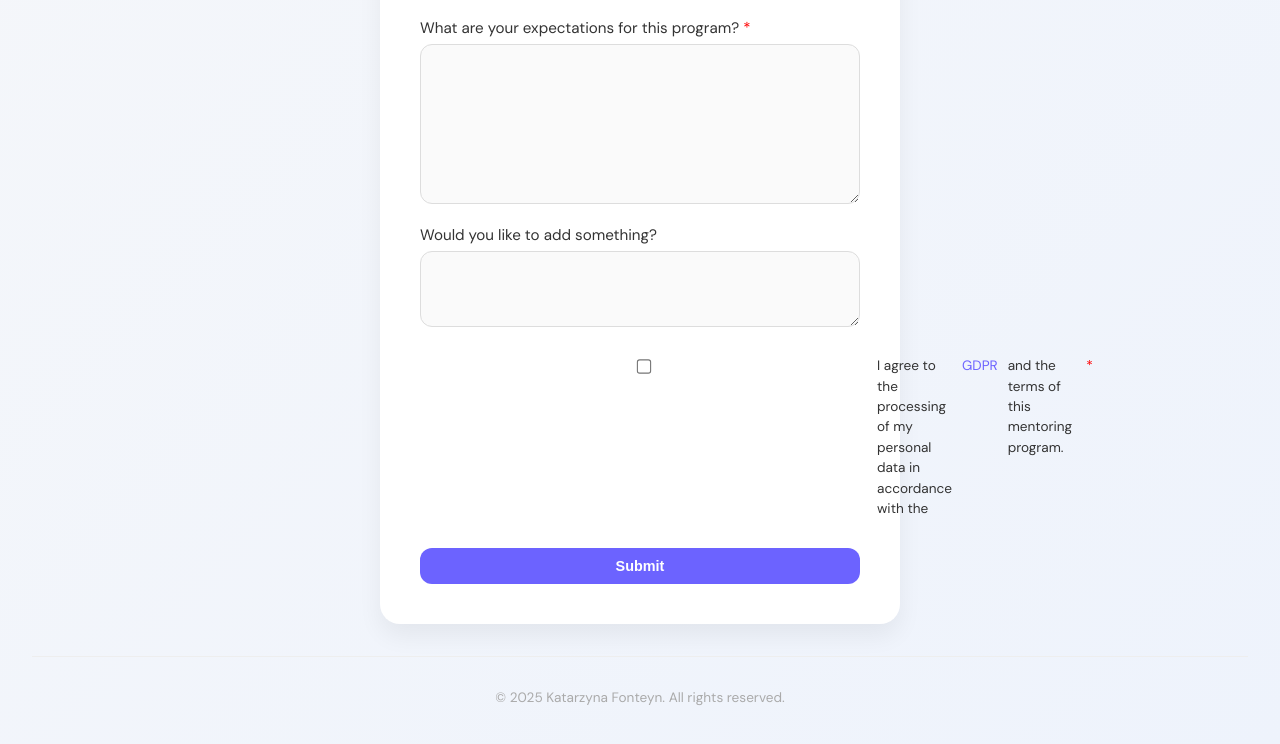
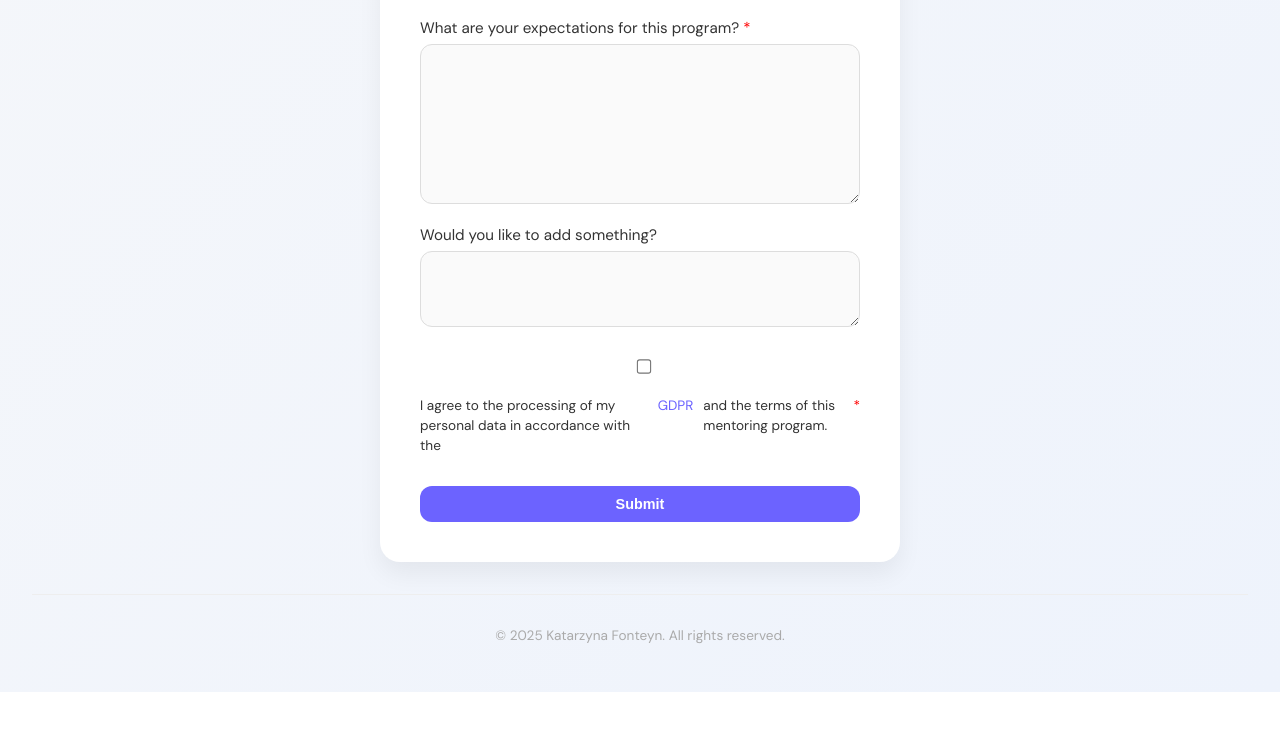
Before and after one commit to Skyfall2307/registration, a plain HTML site: page index.html in a window 1280 px wide. Shown: the part 1614-2358 px from the top of the page. After the commit the page ends 2306 px from the top, so only its background shows below. Drawn offline with Linux system fonts and the light colour scheme.

Commit message:
Update index.html

```diff
--- a/index.html
+++ b/index.html
@@ -90,8 +90,8 @@
       <label for="additional">Would you like to add something?</label>
       <textarea id="additional" name="additional_comments" rows="3"></textarea>
 <div class="gdpr-checkbox">
-  <label>
-    <input type="checkbox" id="gdpr" name="gdpr_consent" required />
+  <input type="checkbox" id="gdpr" name="gdpr_consent" required />
+  <label for="gdpr">
     I agree to the processing of my personal data in accordance with the
     <a href="https://gdpr.eu/" target="_blank">GDPR</a> and the terms of this mentoring program.<span class="required-star">*</span>
   </label>
```
